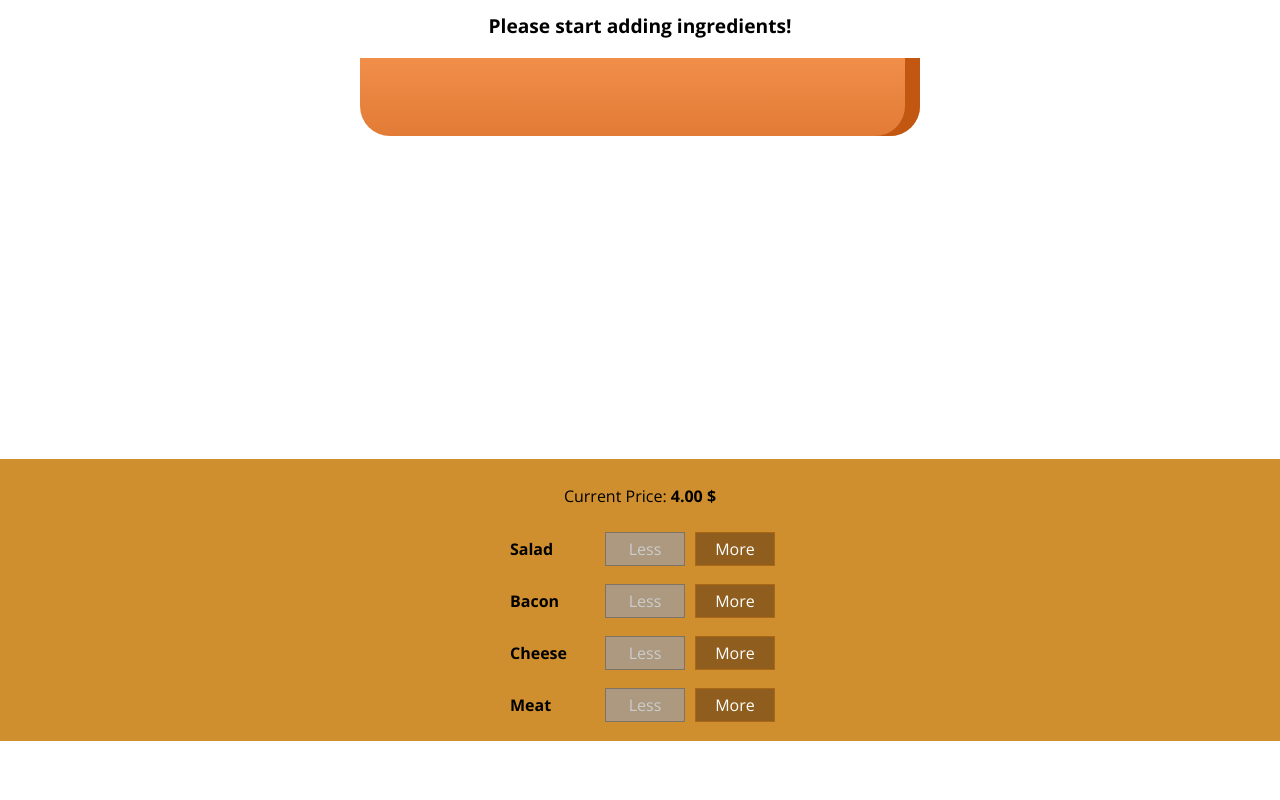
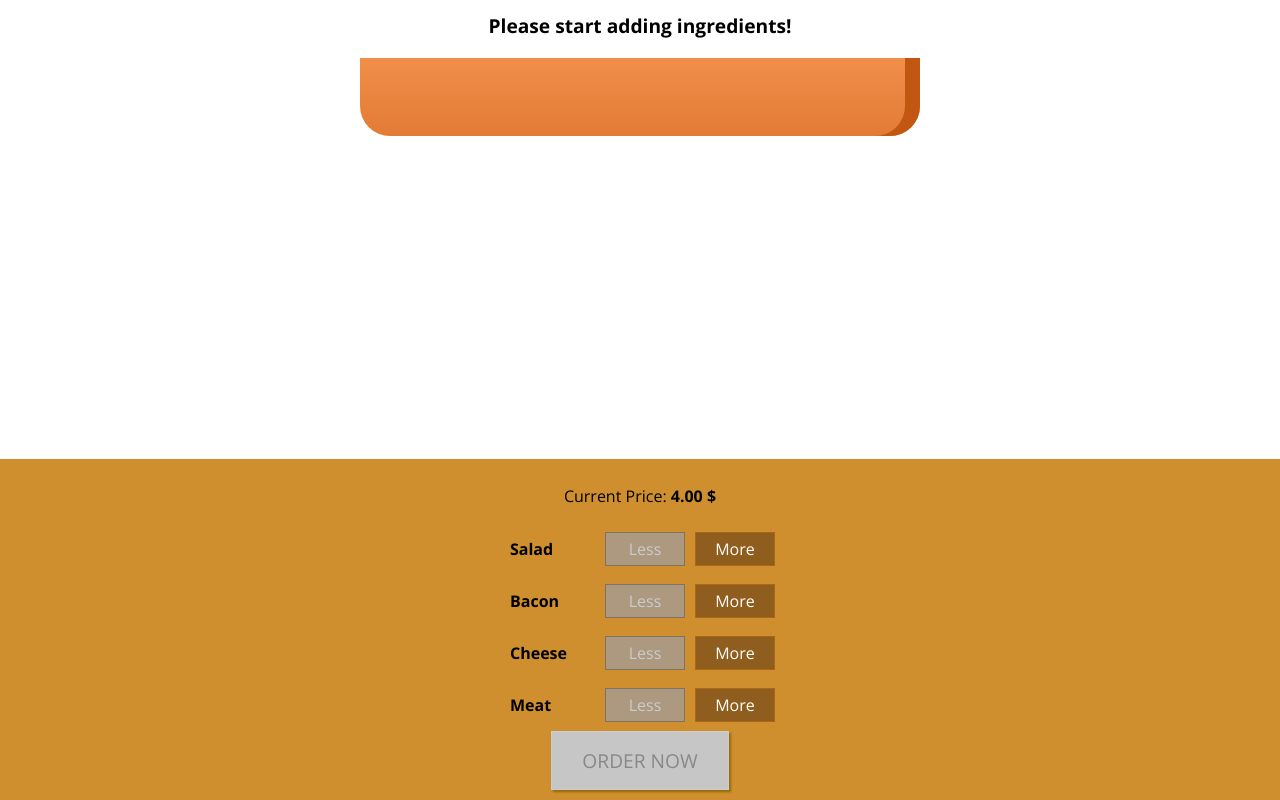
Before and after one commit to marcostellin/ReactUdemyCourse, a React app in the folder burger-app/: page / in a window 1280 px wide. Shown: the part 179-979 px from the top of the page. Before the commit the page ends 920 px from the top, so only its background shows below. Built offline with nearby package versions, Linux system fonts and the light colour scheme.

Commit message:
Add Order Now button and logic

```diff
--- a/burger-app/src/components/Burger/BuildControls/BuildControls.css
+++ b/burger-app/src/components/Burger/BuildControls/BuildControls.css
@@ -8,3 +8,45 @@
     margin: auto;
     padding: 10px 0;
 }
+
+
+.OrderButton {
+    background-color: #DAD735;
+    outline: none;
+    cursor: pointer;
+    border: 1px solid #966909;
+    color: #966909;
+    font-family: inherit;
+    font-size: 1.2em;
+    padding: 15px 30px;
+    box-shadow: 2px 2px 2px #966909;
+}
+
+.OrderButton:hover, .OrderButton:active {
+    background-color: #A0DB41;
+    border: 1px solid #966909;
+    color: #966909;
+}
+
+.OrderButton:disabled {
+    background-color: #C7C6C6;
+    cursor: not-allowed;
+    border: 1px solid #ccc;
+    color: #888888;
+}
+
+.OrderButton:not(:disabled) {
+    animation: enable 0.3s linear;
+}
+
+@keyframes enable {
+    0% {
+        transform: scale(1);
+    }
+    60% {
+        transform: scale(1.1);
+    }
+    100% {
+        transform: scale(1);
+    }
+}
--- a/burger-app/src/components/Burger/BuildControls/BuildControls.js
+++ b/burger-app/src/components/Burger/BuildControls/BuildControls.js
@@ -21,6 +21,7 @@
                 removed={() => props.ingredientRemoved(ctrl.type)}
                 disabled={props.disabled[ctrl.type]}/>
         )}
+        <button className={classes.OrderButton} disabled={!props.purchasable}>ORDER NOW</button>
     </div>
 );
 
--- a/burger-app/src/containers/BurgerBuilder/BurgerBuilder.js
+++ b/burger-app/src/containers/BurgerBuilder/BurgerBuilder.js
@@ -19,7 +19,19 @@
             cheese: 0,
             meat: 0
         },
-        totalPrice: 4
+        totalPrice: 4,
+        purchasable: false
+    }
+
+    updatePurchaseState (ingredients) {
+        const sum = Object.keys(ingredients)
+                    .map((igKey) => {
+                        return ingredients[igKey];
+                    })
+                    .reduce( (sum, el) => {
+                        return sum + el;
+                    }, 0);
+        this.setState({purchasable: sum > 0});
     }
 
     addIngredientHandler = (type) => {
@@ -27,6 +39,7 @@
         ingredients[type] = ingredients[type] + 1;
         this.setState({ingredients: ingredients});
         this.setState({totalPrice: this.state.totalPrice + INGREDIENT_PRICES[type]});
+        this.updatePurchaseState(ingredients);
     }
 
     removeIngredientHandler = (type) => {
@@ -37,6 +50,8 @@
             this.setState({ingredients: ingredients});
             this.setState({totalPrice: this.state.totalPrice - INGREDIENT_PRICES[type]});
         }
+
+        this.updatePurchaseState(ingredients);
     }
 
     render () {
@@ -54,6 +69,7 @@
                     ingredientRemoved={this.removeIngredientHandler}
                     disabled={disabledInfo}
                     price={this.state.totalPrice}
+                    purchasable={this.state.purchasable}
                     />
             </Aux>
         );
```
